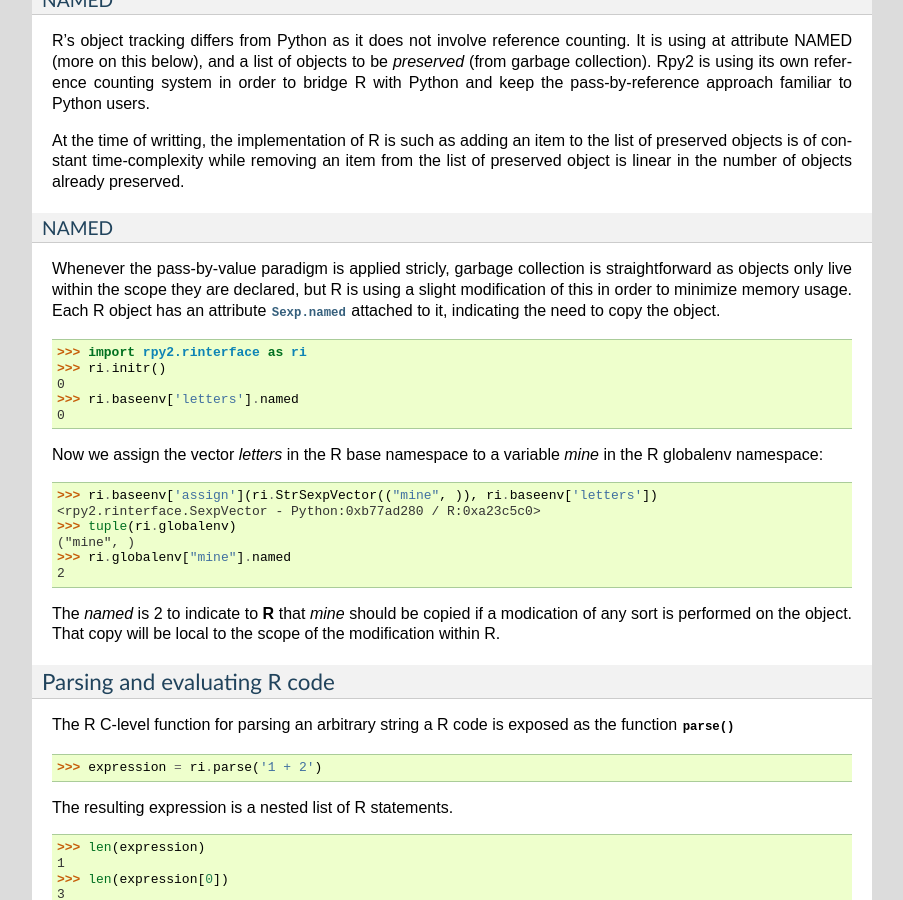
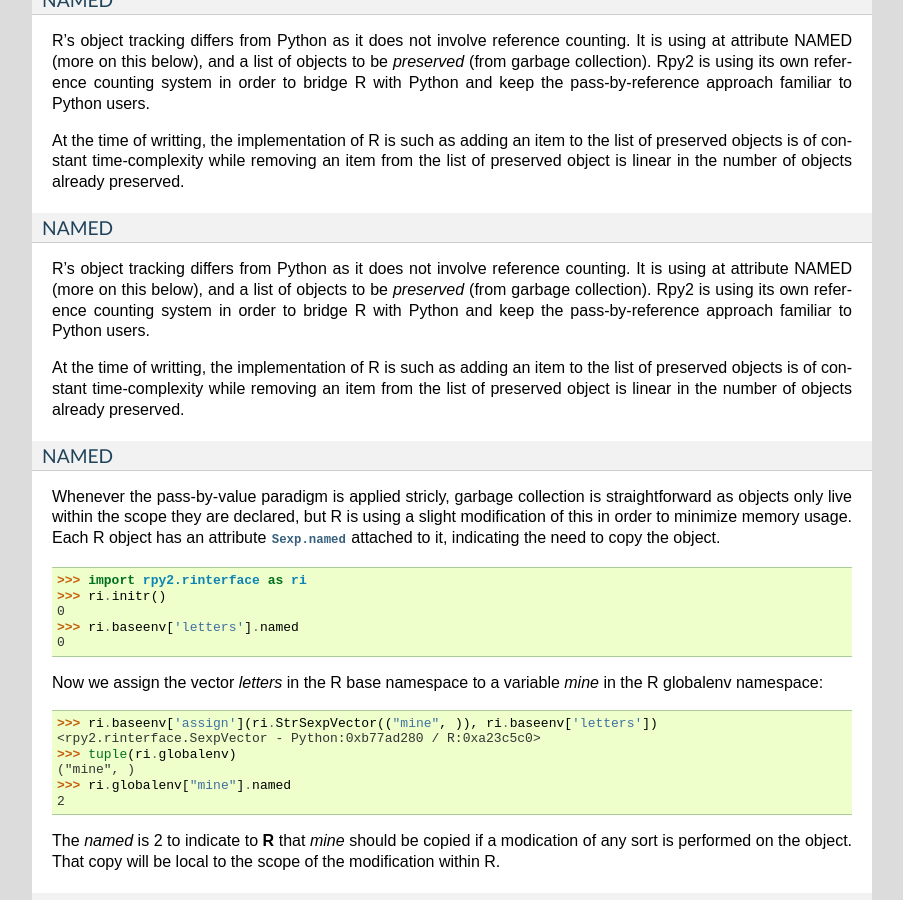
Before and after one commit to rpy2/rpy2, a Sphinx documentation site: the page built from doc/source/rinterface.rst, in a window 1280 px wide and 900 px high, scrolled down 3582 px. Shown: the whole window, without its empty margins (198-1101 px from the left). Built offline with Sphinx 7.4.7, drawn with Linux system fonts in a browser that asks for light colours; formulas are drawn with MathJax 3.

Commit message:
odd behaviour of Mercurial: keep trying commit changes to the doc
--HG--
branch : version_2.2.x

```diff
--- a/doc/source/rinterface.rst
+++ b/doc/source/rinterface.rst
@@ -228,6 +228,21 @@ way Python objects are usually copied (using :func:`copy.deepcopy`,
 
 Memory management and garbage collection
 ----------------------------------------
+
+R's object tracking differs from Python as it does not involve
+reference counting. It is using at attribute NAMED (more on this below),
+and a list of objects to be `preserved` (from garbage collection).
+Rpy2 is using its own reference counting system in order to bridge R with
+Python and keep the pass-by-reference approach familiar to Python users.
+
+At the time of writting, the implementation of R is such as
+adding an item to the list of preserved objects is of constant time-complexity
+while removing an item from the list of preserved object is linear in the
+number of objects already preserved.
+
+
+NAMED
+^^^^^
 
 R's object tracking differs from Python as it does not involve
 reference counting. It is using at attribute NAMED (more on this below),
```
